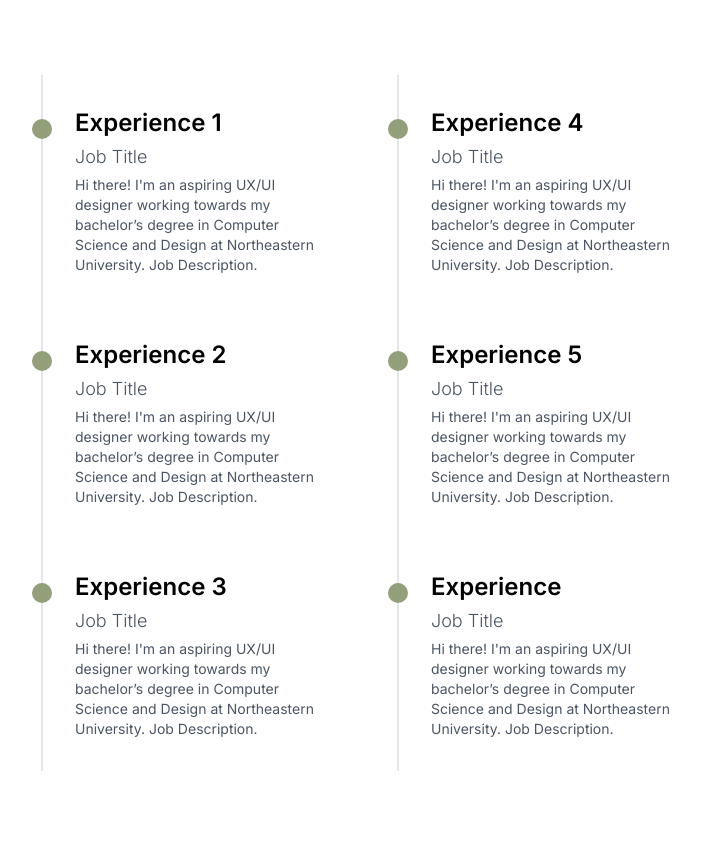
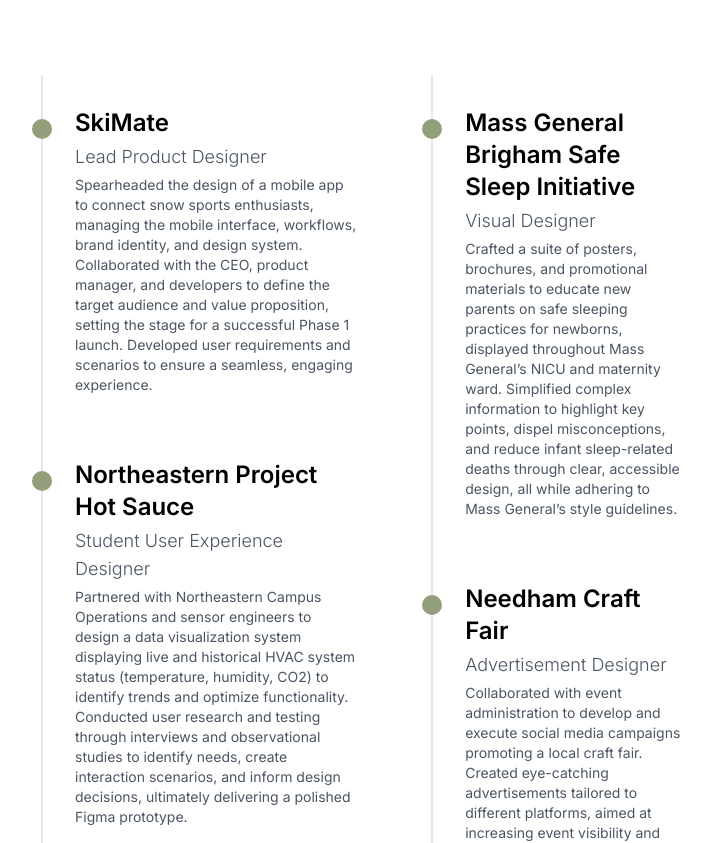
Before and after one commit to standard-t/personal-portfolio, a React (Vite) app: page / in a window 1280 px wide. Shown: the part 997-1840 px from the top of the page, without its empty margins (423-1134 px from the left). Built offline with nearby package versions, Linux system fonts and the light colour scheme.

Commit message:
experience

```diff
--- a/src/components/Experience.jsx
+++ b/src/components/Experience.jsx
@@ -11,46 +11,46 @@
 
                     <div className="relative space-y-1 border-l-2 p-8 text-left">
 
-                        <h3 className='text-xl font-semibold md:text-2xl'>Experience 1</h3>
-                        <p className='font-light text-lg text-gray-600'>Job Title</p>
-                        <p className='text-sm text-gray-600'>Hi there! I'm an aspiring UX/UI designer working towards my bachelor’s degree in Computer Science and Design at Northeastern University. Job Description. </p>
+                        <h3 className='text-xl font-semibold md:text-2xl'>SkiMate</h3>
+                        <p className='font-light text-lg text-gray-600'>Lead Product Designer</p>
+                        <p className='text-sm text-gray-600'>Spearheaded the design of a mobile app to connect snow sports enthusiasts, managing the mobile interface, workflows, brand identity, and design system. Collaborated with the CEO, product manager, and developers to define the target audience and value proposition, setting the stage for a successful Phase 1 launch. Developed user requirements and scenarios to ensure a seamless, engaging experience.</p>
                         <span className='absolute -left-[11px] top-10 h-5 w-5 rounded-full bg-[#939e7b]'></span>
                     </div>
                     <div className="relative space-y-1 border-l-2 p-8 text-left">
 
-                        <h3 className='text-xl font-semibold md:text-2xl'>Experience 2</h3>
-                        <p className='font-light text-lg text-gray-600'>Job Title</p>
-                        <p className='text-sm text-gray-600'>Hi there! I'm an aspiring UX/UI designer working towards my bachelor’s degree in Computer Science and Design at Northeastern University. Job Description. </p>
+                        <h3 className='text-xl font-semibold md:text-2xl'>Northeastern Project Hot Sauce</h3>
+                        <p className='font-light text-lg text-gray-600'>Student User Experience Designer</p>
+                        <p className='text-sm text-gray-600'>Partnered with Northeastern Campus Operations and sensor engineers to design a data visualization system displaying live and historical HVAC system status (temperature, humidity, CO2) to identify trends and optimize functionality. Conducted user research and testing through interviews and observational studies to identify needs, create interaction scenarios, and inform design decisions, ultimately delivering a polished Figma prototype.</p>
                         <span className='absolute -left-[11px] top-10 h-5 w-5 rounded-full bg-[#939e7b]'></span>
                     </div>
                     <div className="relative space-y-1 border-l-2 p-8 text-left">
 
-                        <h3 className='text-xl font-semibold md:text-2xl'>Experience 3</h3>
-                        <p className='font-light text-lg text-gray-600'>Job Title</p>
-                        <p className='text-sm text-gray-600'>Hi there! I'm an aspiring UX/UI designer working towards my bachelor’s degree in Computer Science and Design at Northeastern University. Job Description. </p>
+                        <h3 className='text-xl font-semibold md:text-2xl'>NuSci Magazine</h3>
+                        <p className='font-light text-lg text-gray-600'>Magazine Design</p>
+                        <p className='text-sm text-gray-600'>Designed article pages and spreads for the print edition of a student-run science magazine, focusing on visually engaging layouts that complemented the content and enhanced readability. Worked closely with editors and writers to ensure each design aligned with the magazine’s vision and communicated complex scientific concepts in an accessible and visually appealing way. Contributed to the overall look and feel of the publication, helping to maintain a cohesive design language throughout.</p>
                         <span className='absolute -left-[11px] top-10 h-5 w-5 rounded-full bg-[#939e7b]'></span>
                     </div>
                 </div>
                 <div className="flex1">
                     <div className="relative space-y-1 border-l-2 p-8 text-left">
 
-                        <h3 className='text-xl font-semibold md:text-2xl'>Experience 4</h3>
-                        <p className='font-light text-lg text-gray-600'>Job Title</p>
-                        <p className='text-sm text-gray-600'>Hi there! I'm an aspiring UX/UI designer working towards my bachelor’s degree in Computer Science and Design at Northeastern University. Job Description. </p>
+                        <h3 className='text-xl font-semibold md:text-2xl'>Mass General Brigham Safe Sleep Initiative</h3>
+                        <p className='font-light text-lg text-gray-600'>Visual Designer</p>
+                        <p className='text-sm text-gray-600'>Crafted a suite of posters, brochures, and promotional materials to educate new parents on safe sleeping practices for newborns, displayed throughout Mass General’s NICU and maternity ward. Simplified complex information to highlight key points, dispel misconceptions, and reduce infant sleep-related deaths through clear, accessible design, all while adhering to Mass General’s style guidelines.</p>
                         <span className='absolute -left-[11px] top-10 h-5 w-5 rounded-full bg-[#939e7b]'></span>
                     </div>
                     <div className="relative space-y-1 border-l-2 p-8 text-left">
 
-                        <h3 className='text-xl font-semibold md:text-2xl'>Experience 5</h3>
-                        <p className='font-light text-lg text-gray-600'>Job Title</p>
-                        <p className='text-sm text-gray-600'>Hi there! I'm an aspiring UX/UI designer working towards my bachelor’s degree in Computer Science and Design at Northeastern University. Job Description. </p>
+                        <h3 className='text-xl font-semibold md:text-2xl'>Needham Craft Fair</h3>
+                        <p className='font-light text-lg text-gray-600'>Advertisement Designer</p>
+                        <p className='text-sm text-gray-600'>Collaborated with event administration to develop and execute social media campaigns promoting a local craft fair. Created eye-catching advertisements tailored to different platforms, aimed at increasing event visibility and engagement within the community. Worked closely with the team to align messaging with the fair’s branding and target audience, driving attendance and excitement.</p>
                         <span className='absolute -left-[11px] top-10 h-5 w-5 rounded-full bg-[#939e7b]'></span>
                     </div>
                     <div className="relative space-y-1 border-l-2 p-8 text-left">
 
-                        <h3 className='text-xl font-semibold md:text-2xl'>Experience</h3>
-                        <p className='font-light text-lg text-gray-600'>Job Title</p>
-                        <p className='text-sm text-gray-600'>Hi there! I'm an aspiring UX/UI designer working towards my bachelor’s degree in Computer Science and Design at Northeastern University. Job Description. </p>
+                        <h3 className='text-xl font-semibold md:text-2xl'>Sunday River</h3>
+                        <p className='font-light text-lg text-gray-600'>Ski Instructor</p>
+                        <p className='text-sm text-gray-600'>Organized and taught ski lessons to groups of up to 9 children, ages 3-4, creating an engaging and educational environment that kept young learners excited and motivated. Focused on balancing skill development with fun, while also assessing and addressing each child’s physical and emotional needs to ensure a positive and supportive experience.</p>
                         <span className='absolute -left-[11px] top-10 h-5 w-5 rounded-full bg-[#939e7b]'></span>
                     </div>
                 </div>
```
